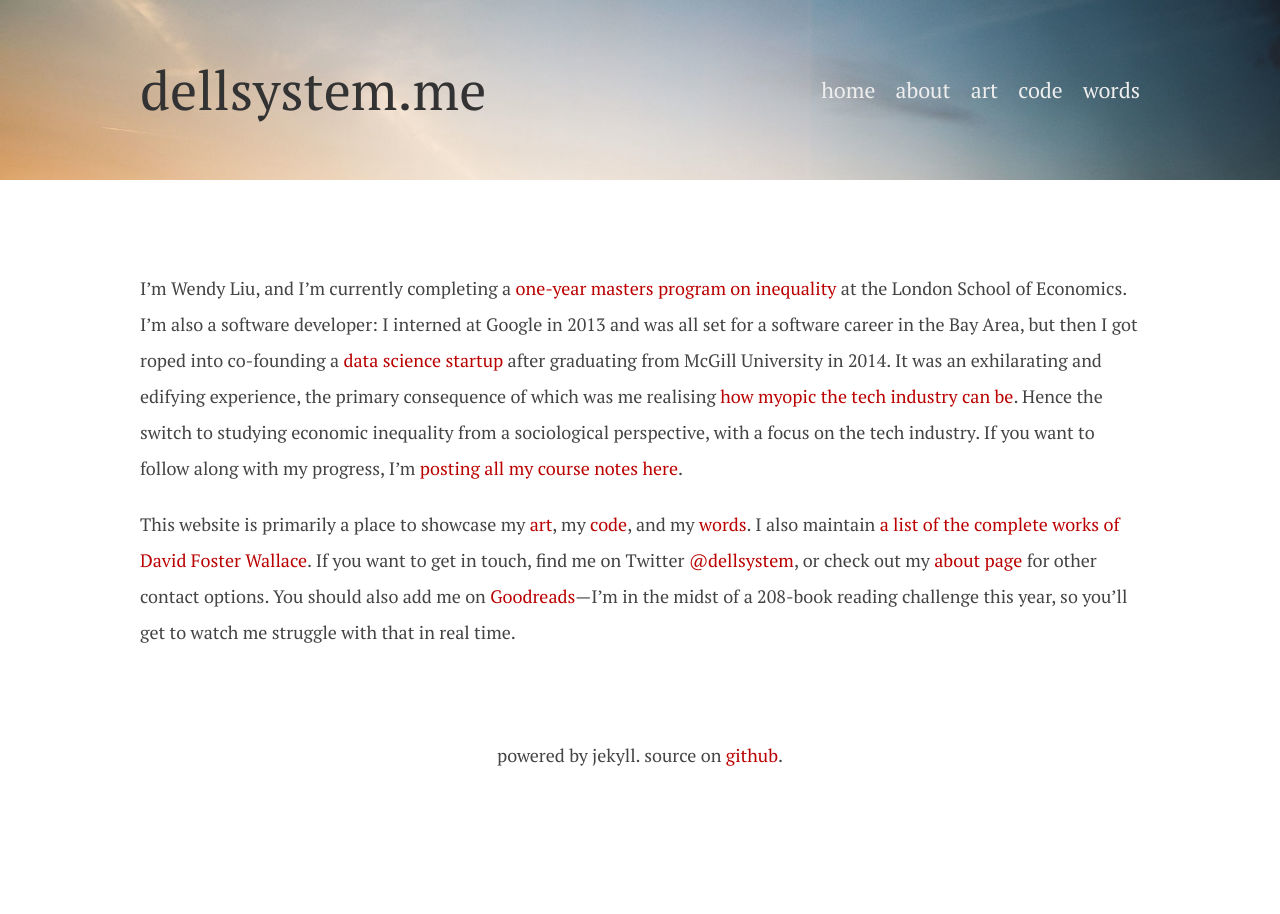
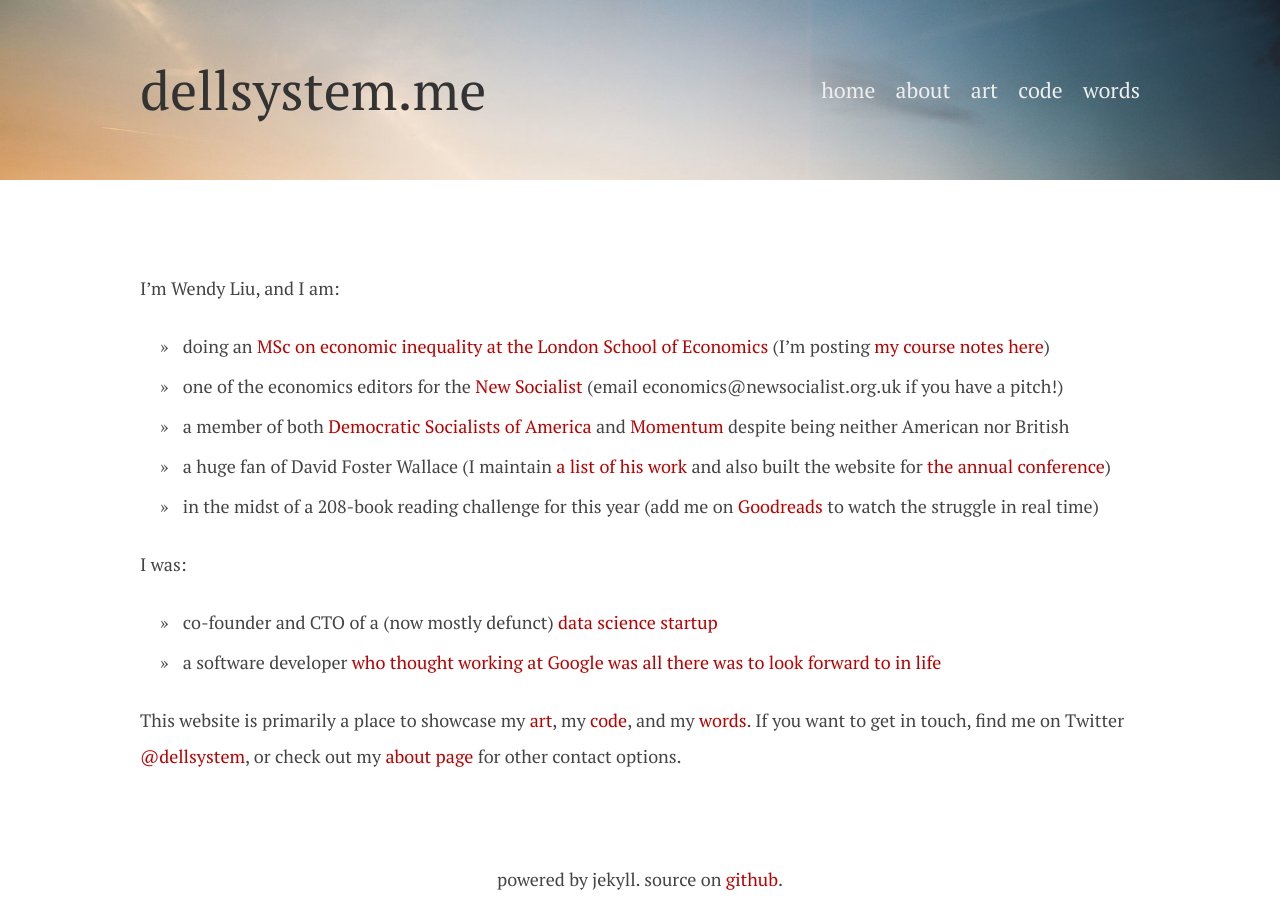
Before and after one commit to dellsystem/dellsystem.github.io, a Jekyll site: the page built from index.md, in a window 1280 px wide. Built offline with Jekyll 4.4.1, drawn with Linux system fonts in a browser that asks for light colours.

Commit message:
Rewrite content in index.md

```diff
--- a/index.md
+++ b/index.md
@@ -2,26 +2,34 @@
 layout: default
 ---
 
-I'm Wendy Liu, and I'm currently completing a [one-year masters program on
-inequality][personal statement] at the London School of Economics. I'm also a
-software developer: I interned at Google in 2013 and was all set for a software
-career in the Bay Area, but then I got roped into co-founding a [data science
-startup][Macromeasures] after graduating from McGill University in 2014. It was
-an exhilarating and edifying experience, the primary consequence of which was
-me realising [how myopic the tech industry can be][myopic]. Hence the switch to
-studying economic inequality from a sociological perspective, with a focus on
-the tech industry.  If you want to follow along with my progress, I'm [posting
-all my course notes here](/words#course).
+I'm Wendy Liu, and I am:
+
+* doing an [MSc on economic inequality at the London School of Economics][lse]
+  (I'm posting [my course notes here](/words#course))
+* one of the economics editors for the [New Socialist][ns] (email
+  economics@newsocialist.org.uk if you have a pitch!)
+* a member of both [Democratic Socialists of America](http://www.dsausa.org/)
+  and [Momentum](http://www.peoplesmomentum.com/) despite being neither
+  American nor British
+* a huge fan of David Foster Wallace (I maintain [a list of his work](/dfw) and
+  also built the website for [the annual conference][dfwconf])
+* in the midst of a 208-book reading challenge for this year (add me on
+  [Goodreads] to watch the struggle in real time)
+
+I was:
+
+* co-founder and CTO of a (now mostly defunct) [data science startup][Macromeasures]
+* a software developer [who thought working at Google was all there was to look
+  forward to in life][story]
 
 This website is primarily a place to showcase my [art](/art), my [code](/code),
-and my [words](/words). I also maintain [a list of the complete works of David
-Foster Wallace](/dfw). If you want to get in touch, find me on Twitter
+and my [words](/words). If you want to get in touch, find me on Twitter
 [@dellsystem](https://twitter.com/dellsystem), or check out my [about
-page](/about) for other contact options. You should also add me on
-[Goodreads]---I'm in the midst of a 208-book reading challenge this year, so
-you'll get to watch me struggle with that in real time.
+page](/about) for other contact options.
 
 [Macromeasures]: http://macromeasures.com
-[personal statement]: /posts/a-personal-statement
+[lse]: /posts/a-personal-statement
 [Goodreads]: http://goodreads.com/dellsystem
-[myopic]: https://medium.com/@dellsystem/what-i-wish-i-had-known-1cf9714b01cf
+[story]: https://medium.com/@dellsystem/what-i-wish-i-had-known-1cf9714b01cf
+[ns]: https://newsocialist.org.uk
+[dfwconf]: http://wallaceconference.com
```
